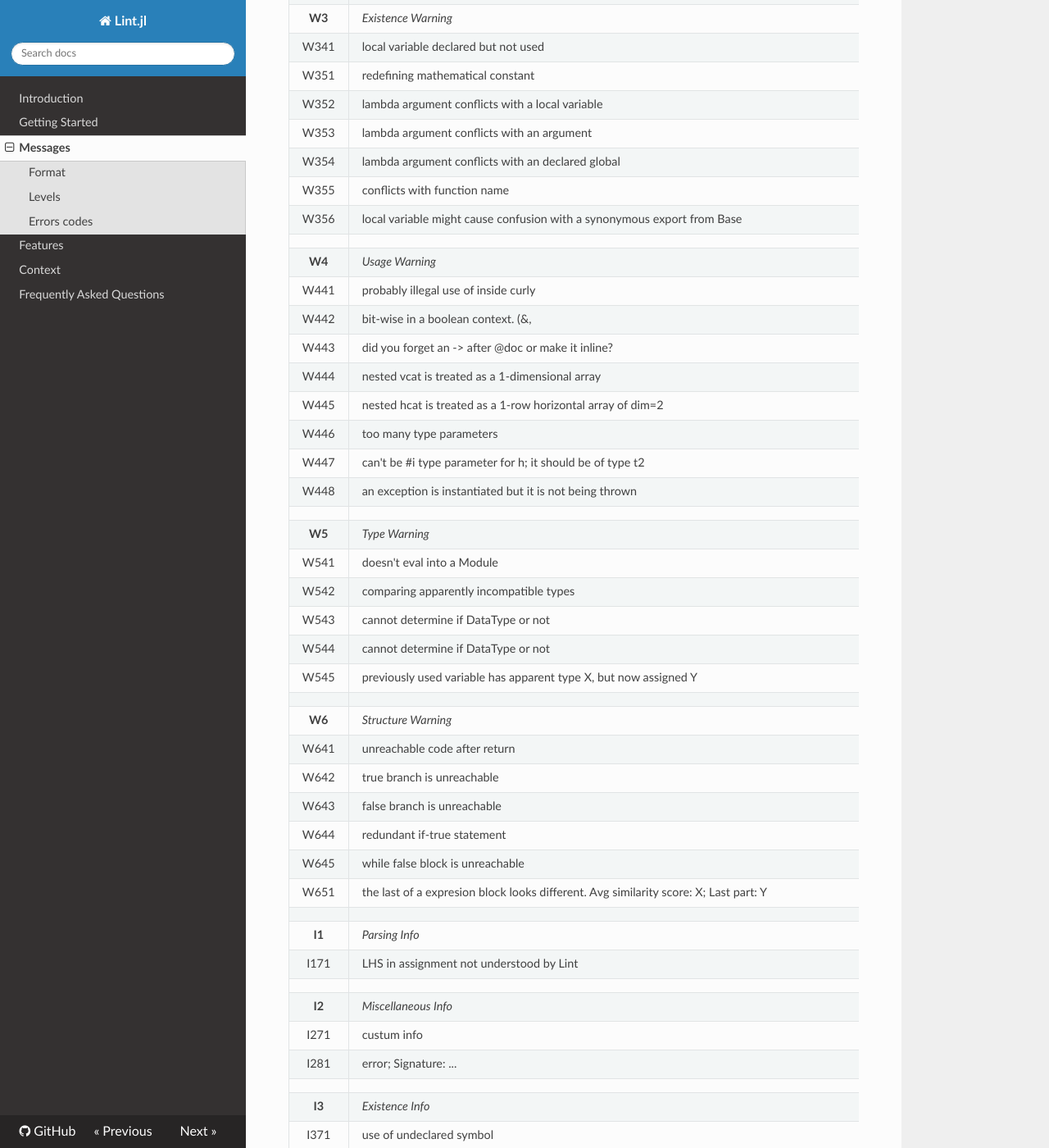
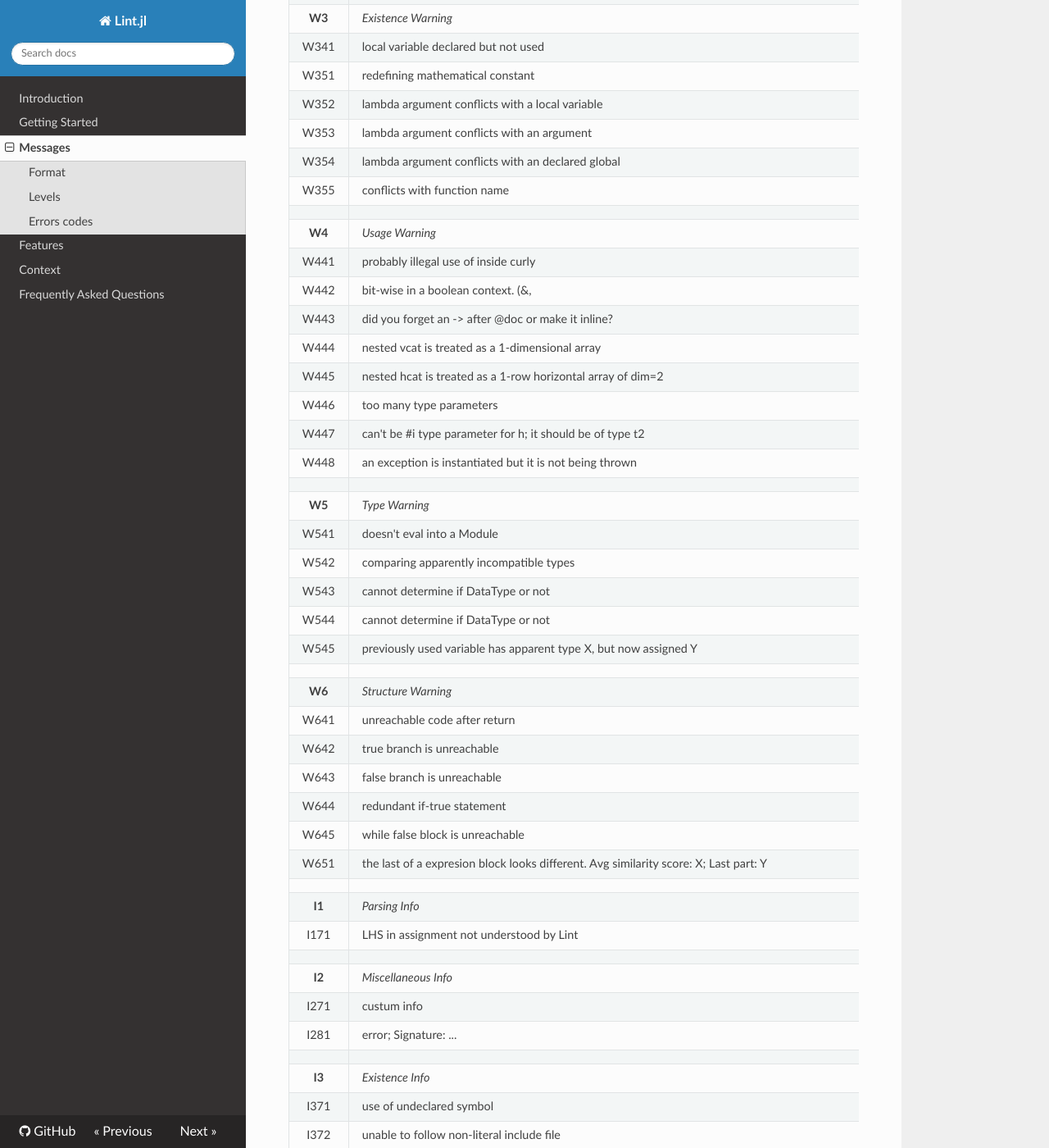
Before and after one commit to tonyhffong/Lint.jl, an MkDocs documentation site: the page built from docs/messages.md, in a window 1280 px wide and 1400 px high, scrolled down 3693 px. Shown: the whole window at 82% size. Built offline with MkDocs 1.6.1, drawn with Linux system fonts in a browser that asks for light colours; nearby versions of some CDN libraries; old or Windows-style settings are respelled for this version of MkDocs; some of the changed text lies outside the part shown.

Commit message:
Reduce severity of W356 to I392

```diff
--- a/docs/messages.md
+++ b/docs/messages.md
@@ -124,7 +124,6 @@
 | W353   | lambda argument conflicts with an argument
 | W354   | lambda argument conflicts with an declared global
 | W355   | conflicts with function name
-| W356   | local variable might cause confusion with a synonymous export from Base
 |        |
 | **W4** | *Usage Warning*
 | W441   | probably illegal use of inside curly
```
Also changed, not shown: other parts of docs/messages.md (+1 -0 lines), 2 other files.
